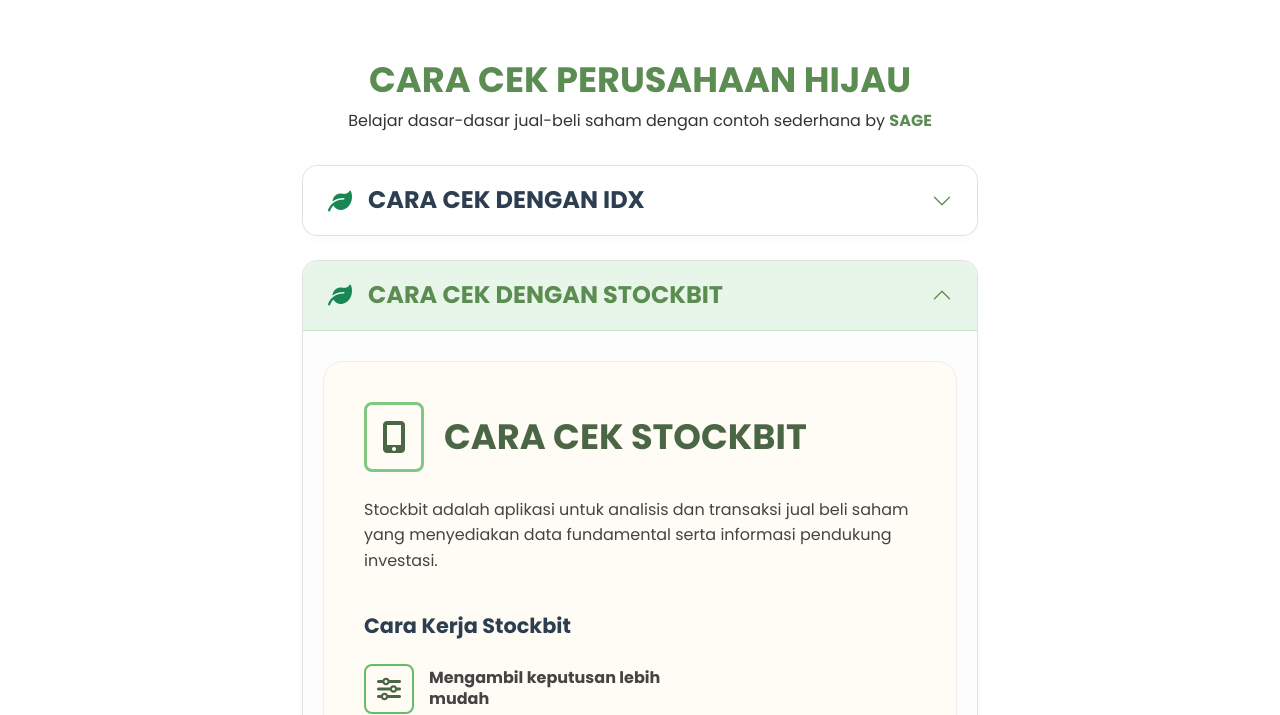
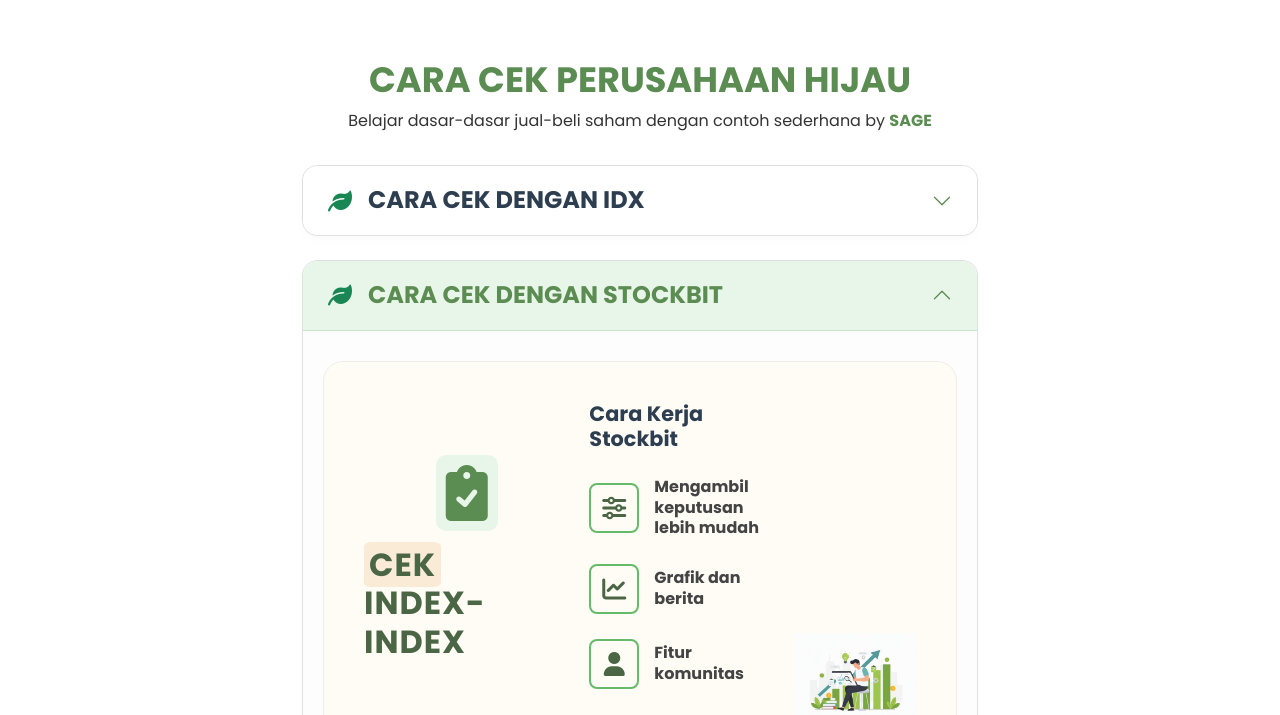
Before and after one commit to zdnpl/sage-green-education, a plain HTML site: page pages/cara-buka-index-index.html in a window 1280 px wide. Both pictures are taken after a click on the button "CARA CEK DENGAN STOCKBIT". Shown: the part 85-800 px from the top of the page. Drawn offline with nearby package versions, Linux system fonts and the light colour scheme.

Commit message:
Update cara-buka-index-index.html

```diff
--- a/pages/cara-buka-index-index.html
+++ b/pages/cara-buka-index-index.html
@@ -195,13 +195,10 @@
                 <div class="accordion-body bg-light-cream">
                     <div class="sb-card">
                       <div class="sb-card-header">
-                        <div class="sb-title-icon-box">
-                          <i class="fas fa-mobile-alt"></i>
-                        </div>
-                        <h2 class="sb-card-title">CARA CEK STOCKBIT</h2>
-                      </div>
-
-                      <p class="sb-desc">Stockbit adalah aplikasi untuk analisis dan transaksi jual beli saham yang menyediakan data fundamental serta informasi pendukung investasi.</p>
+                        <div class="sr-def-header justify-content-center">
+                      <i class="fa-solid fa-clipboard-check sr-icon-clipboard"></i>
+                      <h2 class="sr-def-title"><span style="background-color: antiquewhite; border-radius: 10%; padding: 0 5px">CEK</span> INDEX-INDEX</h2>
+                    </div>
 
                       <div class="row">
                         <div class="col-md-7">
```
